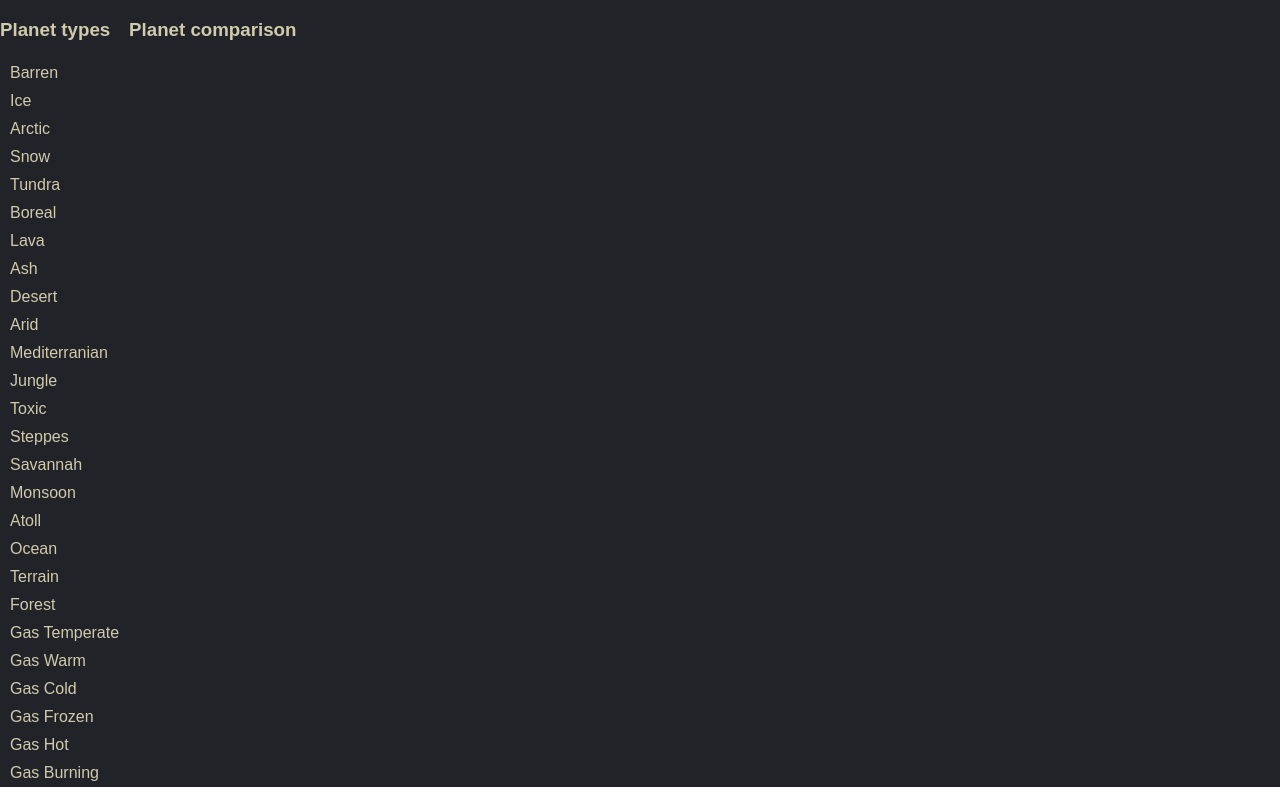
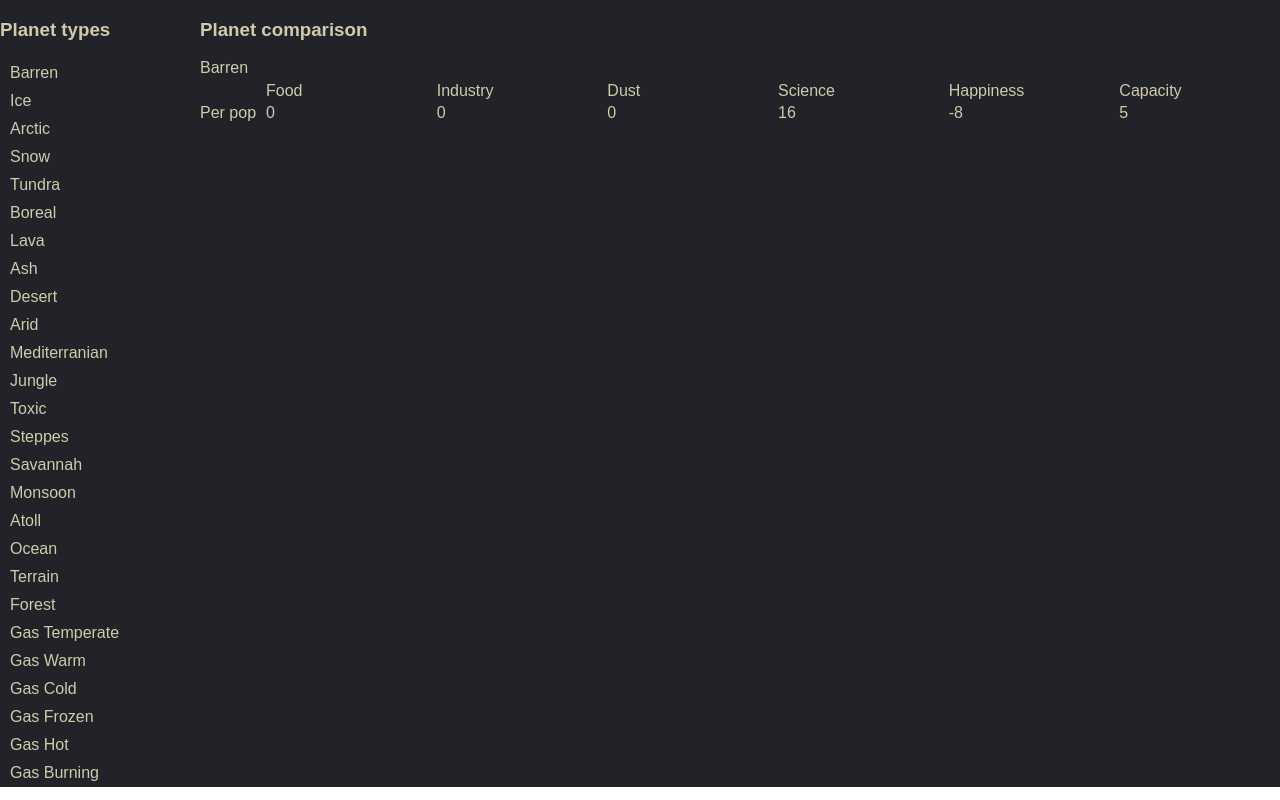
Before and after one commit to EvGamer/es2planet_comparator, a SvelteKit app: page / in a window 1280 px wide. Both pictures are taken after a click on the button "Barren". Built offline with nearby package versions, Linux system fonts and the light colour scheme.

Commit message:
Add planets display

```diff
--- a/src/routes/+page.svelte
+++ b/src/routes/+page.svelte
@@ -1,5 +1,13 @@
 <script>
   import { PLANET_STATS } from '../constants/planetStats';
+
+  let lastPlanetId = 0;
+
+  let selectedPlanets = [];
+
+  const addPlanet = (planet) => {
+    selectedPlanets = [...selectedPlanets, planet];
+  }
 
   const planetOptions = Object.entries(PLANET_STATS)
     .map(([name, stats]) => ({ name, stats }))
@@ -9,13 +17,40 @@
   <aside class="planet-types">
     <h3>Planet types</h3>
     {#each planetOptions as planet}
-      <div class="option">
+      <div
+        key={planet.name}
+        class="option"
+        role="button"
+        on:click={() => addPlanet(planet)}
+      >
         {planet.name}
       </div>
     {/each}
   </aside>
   <main>
     <h3>Planet comparison</h3>
+    <div class="comparison">
+      {#each selectedPlanets as { id, name, stats }}
+        <div key={id} class="card">
+          <div class="title">{name}</div>
+          <div class="stats">
+            <div class="cell food header">Food</div>
+            <div class="cell industry header">Industry</div>
+            <div class="cell dust header">Dust</div>
+            <div class="cell science header">Science</div>
+            <div class="cell pop header">Capacity</div>
+            <div class="cell moral header">Happiness</div>
+            <div class="cell row-name per-pop">Per pop</div>
+            <div class="cell food per-pop">{stats.food}</div>
+            <div class="cell industry per-pop">{stats.industry}</div>
+            <div class="cell dust per-pop">{stats.industry}</div>
+            <div class="cell science per-pop">{stats.science}</div>
+            <div class="cell pop per-pop">{stats.popCapacityBySize.huge}</div>
+            <div class="cell moral per-pop">{stats.happiness}</div>
+          </div>
+        </div>
+      {/each}
+    </div>
   </main>
 
 </div>
@@ -29,16 +64,15 @@
   }
 
   .container>main {
-    flex: 2,
+    flex: 2;
   }
 
   .container>aside {
-    flex: 1,
+    flex: 1;
   }
 
   .planet-types {
     max-width: 200px;
-    flex: 1,
   }
 
   .planet-types .option {
@@ -54,4 +88,64 @@
   .planet-types .option:active {
     background-color: #ffffff2e;
   }
+
+  .comparison .card {
+    margin-bottom: 15px;
+  }
+
+  .comparison .card .title {
+    margin-bottom: 5px;
+  }
+
+  .comparison .card .stats {
+    display: grid;
+    gap: 4px 10px;
+    grid-template-columns:
+      [row-name] auto
+      [food] 1fr
+      [industry] 1fr
+      [dust] 1fr
+      [science] 1fr
+      [happiness] 1fr
+      [capacity] 1fr;
+    grid-template-rows:
+      [header] auto
+      [per-pop] auto;
+  }
+
+  .comparison .card .stats .cell.row-name{
+    grid-column: row-name;
+  }
+
+  .comparison .card .stats .cell.food{
+    grid-column: food;
+  }
+
+  .comparison .card .stats .cell.industry{
+    grid-column: industry;
+  }
+
+  .comparison .card .stats .cell.dust{
+    grid-column: dust;
+  }
+
+  .comparison .card .stats .cell.science{
+    grid-column: science;
+  }
+
+  .comparison .card .stats .cell.moral {
+    grid-column: happiness;
+  }
+
+  .comparison .card .stats .cell.pop {
+    grid-column: capacity;
+  }
+
+  .comparison .card .stats .cell.header {
+    grid-row: header;
+  }
+
+  .comparison .card .stats .cell.per-pop{
+    grid-row: per-pop;
+  }
 </style>
```
